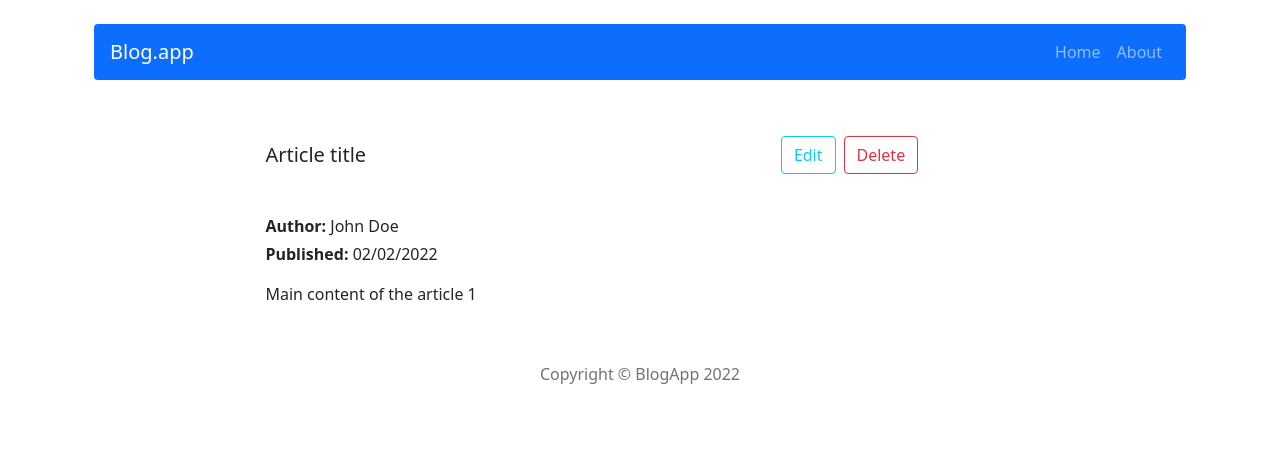
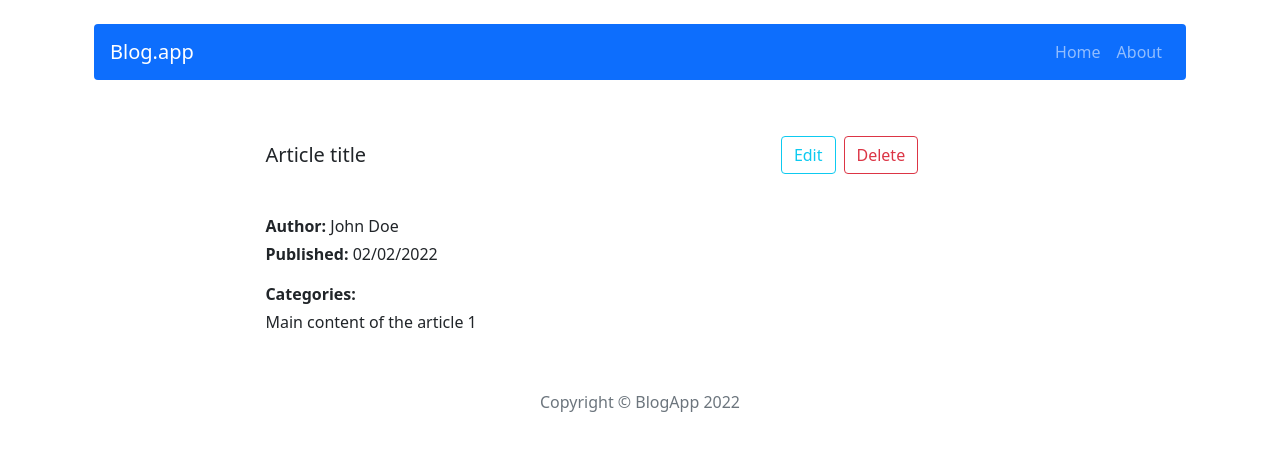
Before and after one commit to Cypeace84/react-crud, a React (Create React App) app: page /post/1 in a window 1280 px wide. Shown: the top 450 px of the page. Built offline with nearby package versions, Linux system fonts and the light colour scheme.

Commit message:
add <Card.Text> 'Categories' to Post

```diff
--- a/src/components/pages/Post.js
+++ b/src/components/pages/Post.js
@@ -56,6 +56,12 @@ const Post = () => {
 
             {/* {postData.publishedDate} */}
           </Card.Text>
+
+          <Card.Text className='mb-1'>
+            <strong>Categories: </strong>
+            {postData.category}
+          </Card.Text>
+
           <Card.Text className='mb-4'>
             <p dangerouslySetInnerHTML={{ __html: postData.content }} />
           </Card.Text>
```
